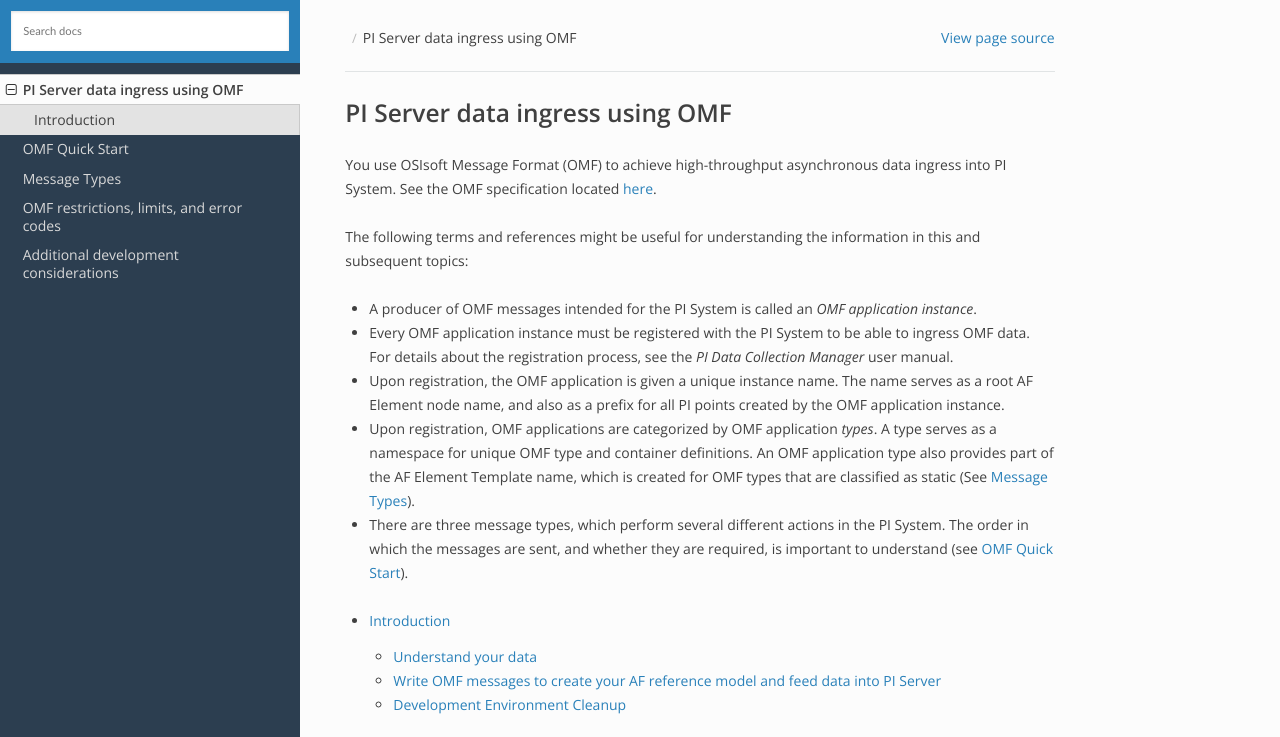
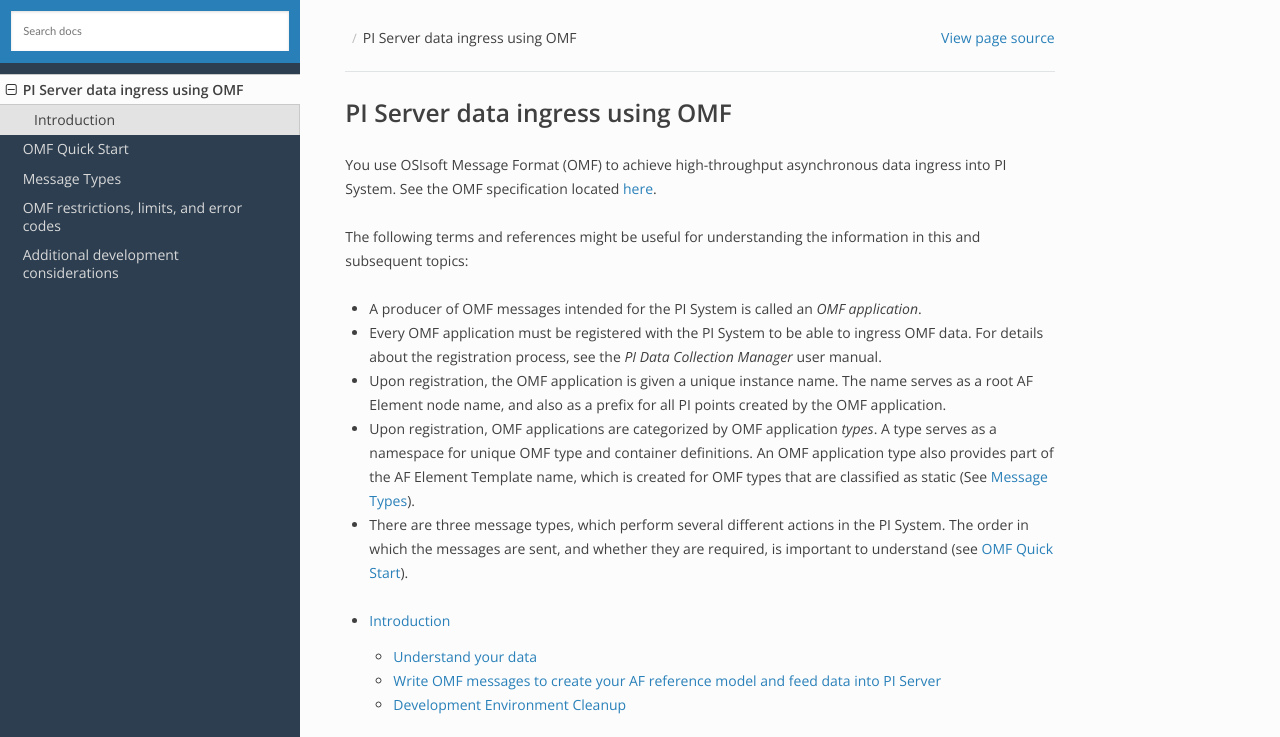
Before and after one commit to osisoft/OMF-Developer-Companion-Guide, a Sphinx documentation site: the page built from docs/OMF-Dev-Intro.rst, in a window 1280 px wide and 1031 px high, cut to the strip 0-737 px from the top of the window. Built offline with Sphinx 7.4.7 and the Read the Docs theme 2.0.0, drawn with Linux system fonts in a browser that asks for light colours.

Commit message:
Update OMF-Dev-Intro.rst

```diff
--- a/docs/OMF-Dev-Intro.rst
+++ b/docs/OMF-Dev-Intro.rst
@@ -5,11 +5,11 @@
 
 The following terms and references might be useful for understanding the information in this and subsequent topics:
 
-* A producer of OMF messages intended for the PI System is called an *OMF application instance*.
-* Every OMF application instance must be registered with the PI System to be able to ingress OMF data. For details
+* A producer of OMF messages intended for the PI System is called an *OMF application*.
+* Every OMF application must be registered with the PI System to be able to ingress OMF data. For details
   about the registration process, see the *PI Data Collection Manager* user manual.
 * Upon registration, the OMF application is given a unique instance name. The name serves as a root AF Element node
-  name, and also as a prefix for all PI points created by the OMF application instance.
+  name, and also as a prefix for all PI points created by the OMF application.
 * Upon registration, OMF applications are categorized by OMF application *types*. A type serves as a namespace for unique OMF type
   and container definitions. An OMF application type also provides part of the AF Element Template name, which is created
   for OMF types that are classified as static (See :ref:`OMF_Msg_Types_topic`).
```
